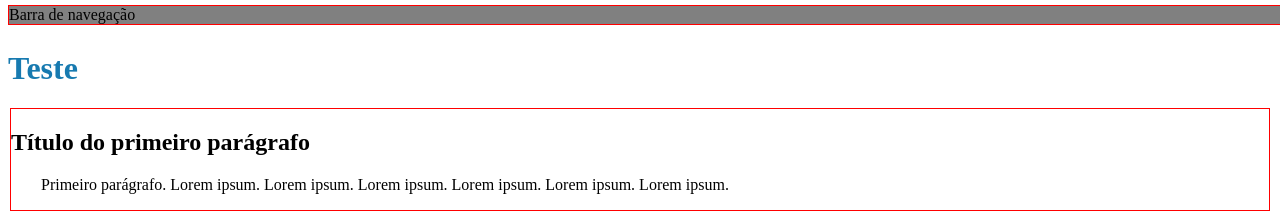
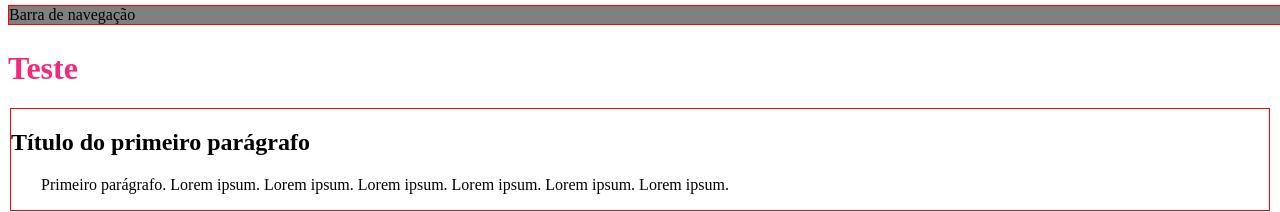
Before and after one commit to chriskf/chriskf.github.io, a plain HTML site: page index.html in a window 1280 px wide. Shown: the top 212 px of the page. Drawn offline with Linux system fonts and the light colour scheme.

Commit message:
Cor do título (heading 1)

```diff
--- a/styles.css
+++ b/styles.css
@@ -1,6 +1,6 @@
 
 h1 {
-  color: #177ab0;
+  color: #f4287c;
 }
 
 p {
```
